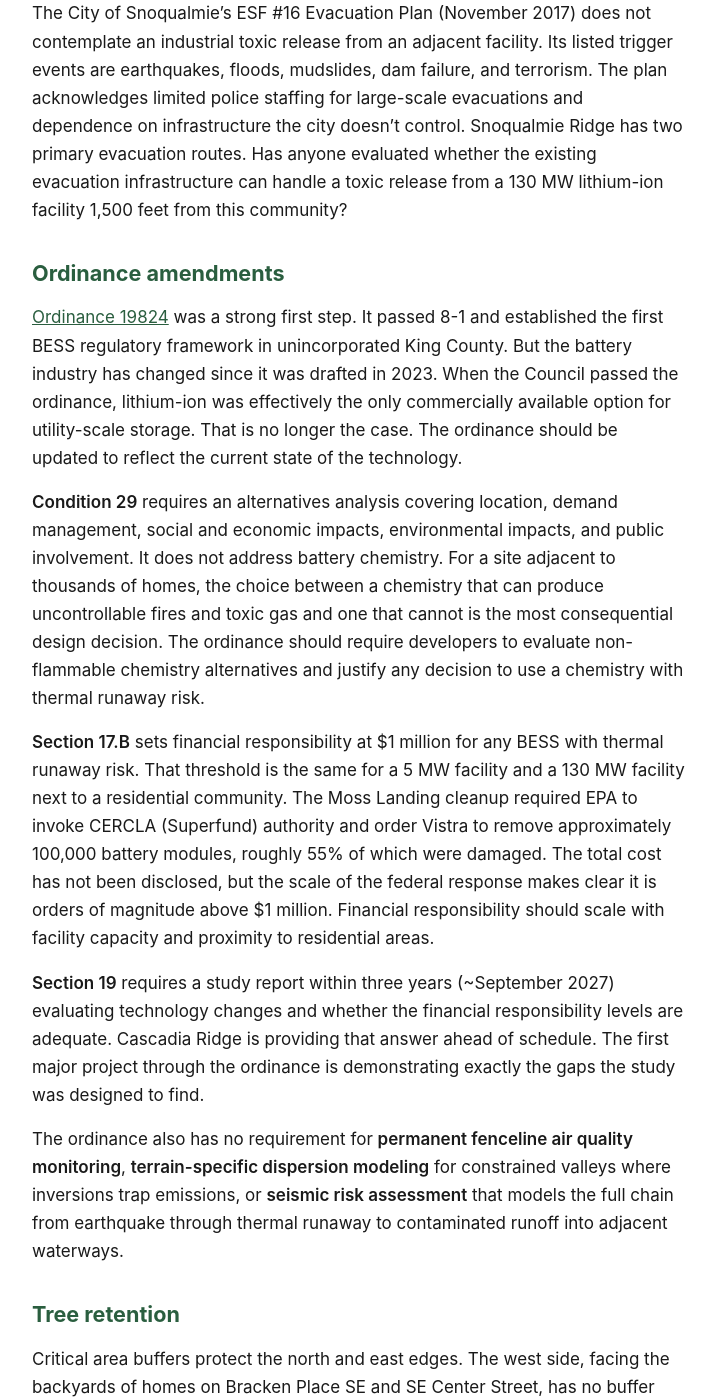
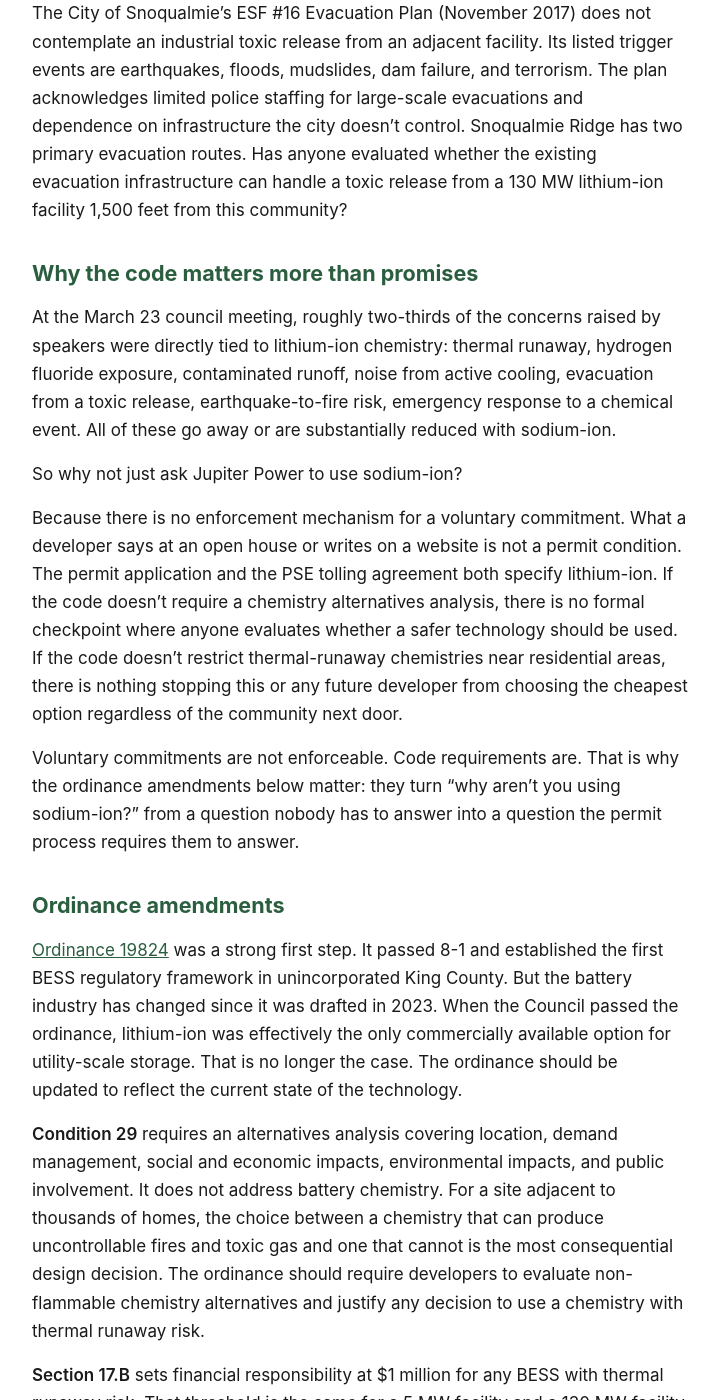
Before and after one commit to calef/cascadia-ridge-bess, a Jekyll site: the page built from _pages/what-we-are-asking.md, in a window 1280 px wide and 1400 px high, scrolled down 1122 px. Shown: the whole window, without its empty margins (280-999 px from the left). Built offline with Jekyll 4.4.1, drawn with Linux system fonts in a browser that asks for light colours.

Commit message:
Deploy site 2026-03-24-165410

```diff
--- a/_pages/what-we-are-asking.md
+++ b/_pages/what-we-are-asking.md
@@ -24,6 +24,16 @@ Lithium-ion systems require active cooling: fans and HVAC running 24 hours a day
 
 The City of Snoqualmie's ESF #16 Evacuation Plan (November 2017) does not contemplate an industrial toxic release from an adjacent facility. Its listed trigger events are earthquakes, floods, mudslides, dam failure, and terrorism. The plan acknowledges limited police staffing for large-scale evacuations and dependence on infrastructure the city doesn't control. Snoqualmie Ridge has two primary evacuation routes. Has anyone evaluated whether the existing evacuation infrastructure can handle a toxic release from a 130 MW lithium-ion facility 1,500 feet from this community?
 
+## Why the code matters more than promises
+
+At the March 23 council meeting, roughly two-thirds of the concerns raised by speakers were directly tied to lithium-ion chemistry: thermal runaway, hydrogen fluoride exposure, contaminated runoff, noise from active cooling, evacuation from a toxic release, earthquake-to-fire risk, emergency response to a chemical event. All of these go away or are substantially reduced with sodium-ion.
+
+So why not just ask Jupiter Power to use sodium-ion?
+
+Because there is no enforcement mechanism for a voluntary commitment. What a developer says at an open house or writes on a website is not a permit condition. The permit application and the PSE tolling agreement both specify lithium-ion. If the code doesn't require a chemistry alternatives analysis, there is no formal checkpoint where anyone evaluates whether a safer technology should be used. If the code doesn't restrict thermal-runaway chemistries near residential areas, there is nothing stopping this or any future developer from choosing the cheapest option regardless of the community next door.
+
+Voluntary commitments are not enforceable. Code requirements are. That is why the ordinance amendments below matter: they turn "why aren't you using sodium-ion?" from a question nobody has to answer into a question the permit process requires them to answer.
+
 ## Ordinance amendments
 
 [Ordinance 19824](/permitting) was a strong first step. It passed 8-1 and established the first BESS regulatory framework in unincorporated King County. But the battery industry has changed since it was drafted in 2023. When the Council passed the ordinance, lithium-ion was effectively the only commercially available option for utility-scale storage. That is no longer the case. The ordinance should be updated to reflect the current state of the technology.
```
